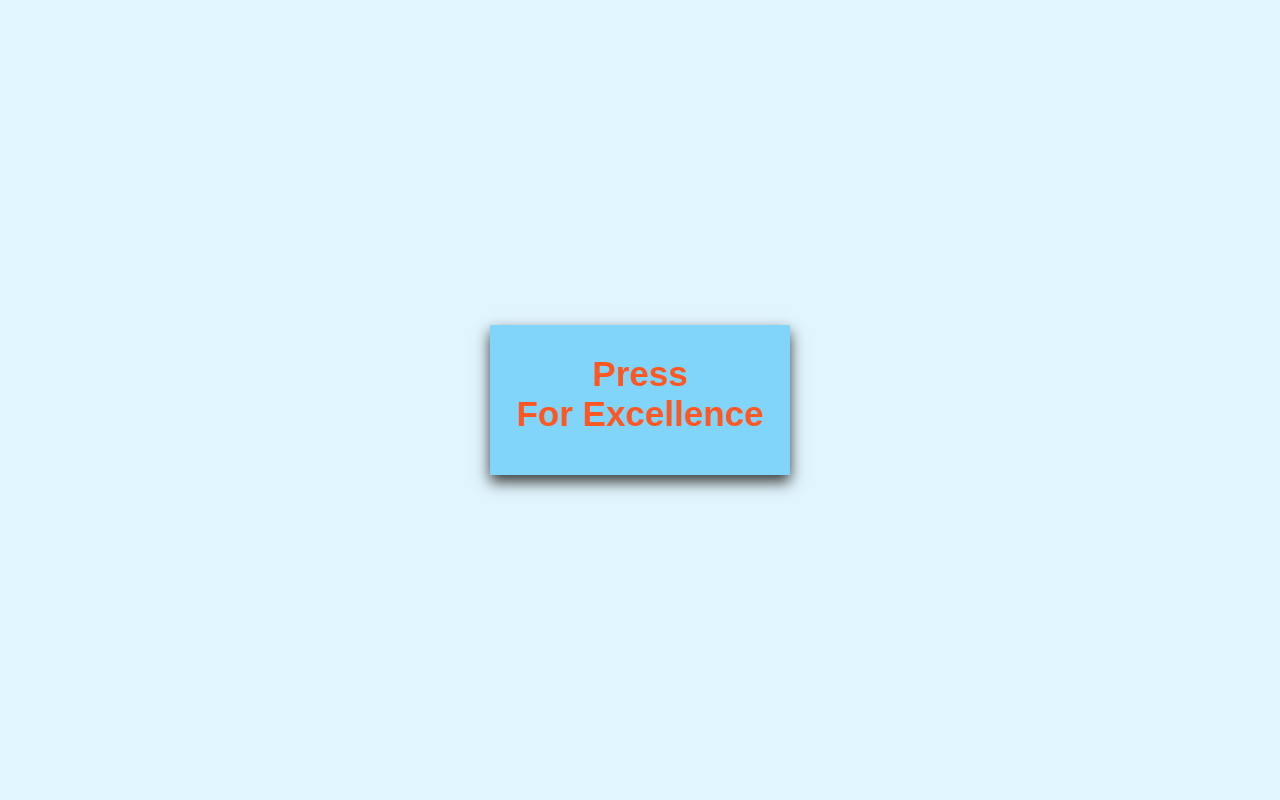
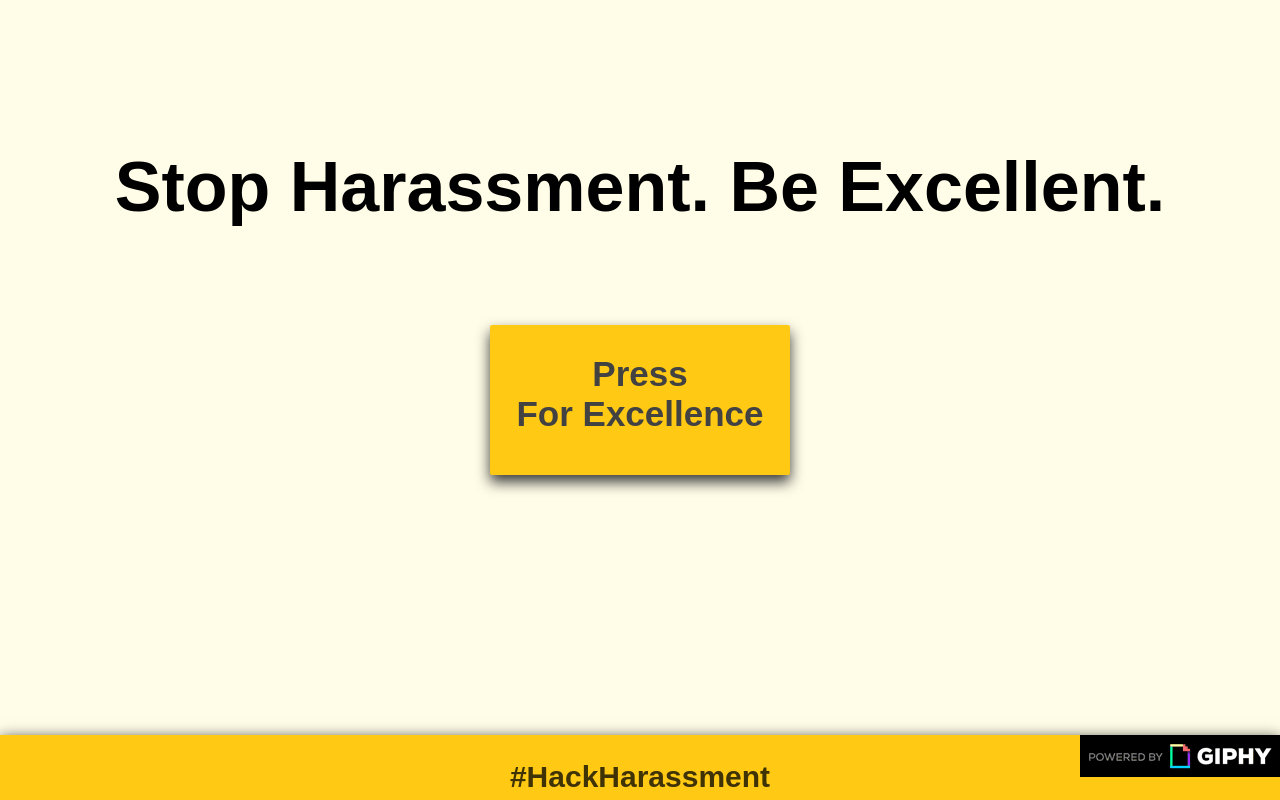
Before and after one commit to btdubs/BeExcellentToEachOther, a plain HTML site: page index.html in a window 1280 px wide. Drawn offline with nearby package versions, Linux system fonts and the light colour scheme.

Commit message:
Add files via upload

```diff
--- a/index.html
+++ b/index.html
@@ -12,12 +12,25 @@
 <body>
 	<script type="text/javascript" src="script.js"></script>
 
+	<div class = "text" id = 'text'>
+		<h1>Stop Harassment. Be Excellent.</h1>
+	</div>
+
 	<div class = "button", id = 'btn'>
 		<h2>Press<br>For Excellence</br></h2>
 	</div>
 
-	<div class = "button2", id = 'btn2'>
-		<h3>Load New<br>Excellence</br></h3>
+	<div class = "navbar">
+		<div class = "button2", id = 'btn2'>
+			<h3 id = 'btn2'>More Excellence!</h3>
+		</div>
+		<div class = "mid">
+			<h2>#HackHarassment</h2>
+		</div>
+
+	</div>
+
+	<div class = "right">
 	</div>
 
 </body>
--- a/main.css
+++ b/main.css
@@ -1,5 +1,5 @@
 body {
-  background-color: #E1F5FE;
+  background-color: #FFFDE7;
   font-family: Arial, Helvetica, sans-serif;
   padding: 0px;
   margin: 0px;
@@ -13,8 +13,9 @@ body {
   transform: translate(-50%, -50%);
 	height: 150px;
 	width: 300px;
-	background-color: #81D4FA;
+	background-color: #FFC914;
   box-shadow: 0px 7px 14px #3A3A3A;
+  border-radius: 2px;
 
   -webkit-transition:background-color 0.1s ease-in;
 	-moz-transition:background-color 0.1s ease-in;
@@ -29,48 +30,82 @@ body {
 }
 
 .button:hover{
-  background-color: #B3E5FC;
+  background-color: #FFF59D;
   box-shadow: 0px 7px 28px #3A3A3A;
 
 }
 
 .button h2{
-	color: #FF5722;
+	color: #424242;
 	text-align: justify;
   text-align-last: center;
   font-size: 35px
 }
 
 .button2{
-  display: none; //THIS IS THE REASON THAT THE BUTTON IS CLEAR!
+  display: none;
   position: fixed;
   bottom: 0;
   left: 0;
-
-  height: 90px;
-	width: 150px;
-	background-color: #efefefff;
-  box-shadow: 0px 7px 14px #3A3A3A;
+  height: 65px;
+  padding-right: 10px;
+  padding-left: 10px;
+  border-right: 2px solid #000000;
+	background-color: #FFEB3B;
 
   -webkit-transition:background-color 0.1s ease-in;
 	-moz-transition:background-color 0.1s ease-in;
 	-o-transition:background-color 0.1s ease-in;
 	transition:background-color 0.1s ease-in;
-
-  -webkit-transition:box-shadow 0.1s ease-in;
-	-moz-transition:box-shadow 0.1s ease-in;
-	-o-transition:box-shadow 0.1s ease-in;
-	transition:box-shadow 0.1s ease-in;
 }
 
 .button2 h3{
-  color: #FF5722;
+  color: #424242;
 	text-align: justify;
   text-align-last: center;
   font-size: 25px
 }
 
 .button2:hover{
-  background-color: #B3E5FC;
-  box-shadow: 0px 7px 28px #3A3A3A;
+  background-color: #FFF59D;
 }
+
+.navbar{
+	position: fixed;
+	bottom: 0;
+	width: 100%;
+	height:65px;
+
+	background-color: #FFC914;
+	box-shadow: 0px 3px 14px #3A3A3A;
+
+}
+
+.mid{
+	color: #000000;
+	opacity: 0.75;
+	font-size: 20px;
+	text-align: center;
+}
+
+.right{
+	background-image: url('PoweredBy_200_Horizontal_Light-Backgrounds_With_Logo.gif');
+	background-repeat: no-repeat;
+	width: 200px;
+	height: 65px;
+	position: fixed;
+	right: 0px;
+	bottom: 0px;
+}
+
+.text{
+	position: absolute;
+	top: 25%;
+	left: 50%;
+	transform: translate(-50%, -50%);
+	height: 200px;
+	width: 100%;
+
+	font-size: 35px;
+	text-align: center;
+}
--- a/script.js
+++ b/script.js
@@ -17,7 +17,6 @@ function getQuery(){
 }
 
 
-
 function getSetGif() {
   var url = api + apiKey + query + getQuery();
   $.getJSON(url, function gotData(data){
@@ -30,6 +29,7 @@ function getSetGif() {
 $(document).ready(function(){
     $("#btn").click(function(){
       $("#btn").css('display','none')
+	  $("#text").css('display','none')
       getSetGif()
       $("#btn2").css('display','block')
     });
```
Also changed, not shown: PoweredBy_200_Horizontal_Light-Backgrounds_With_Logo.gif (added).
